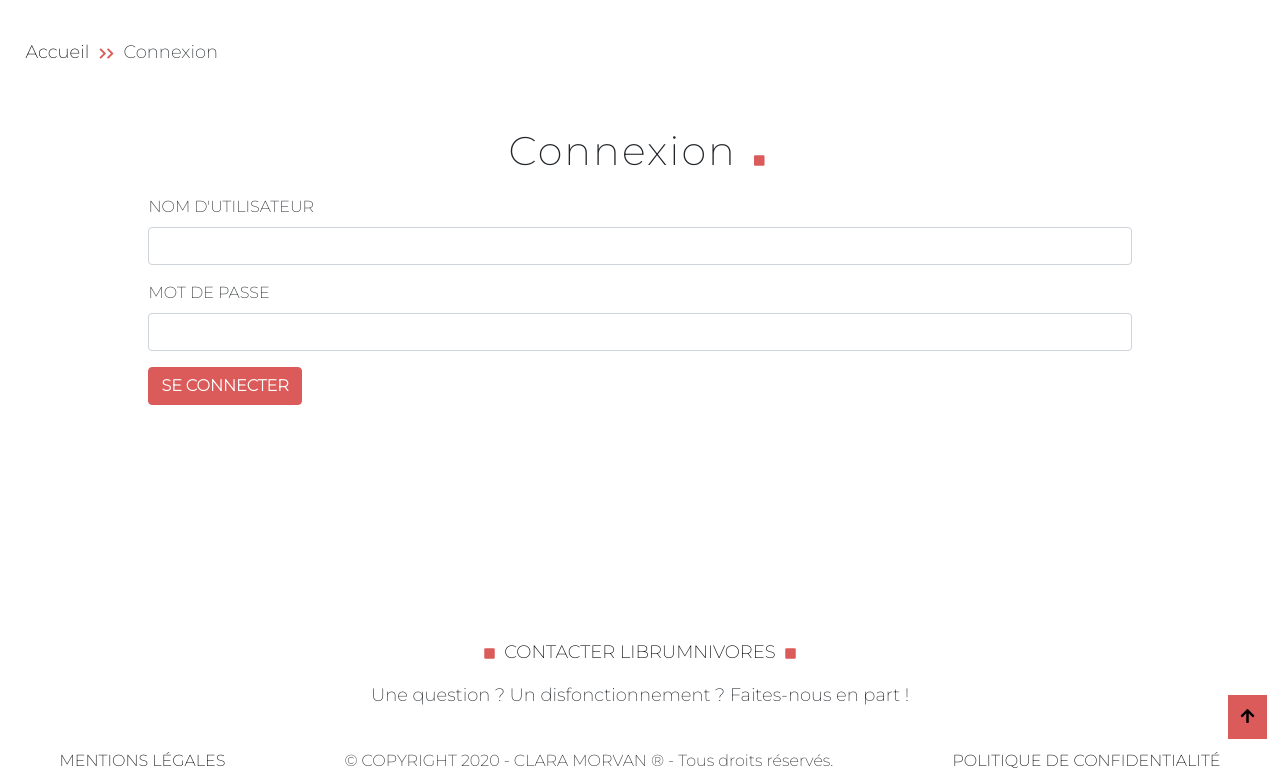
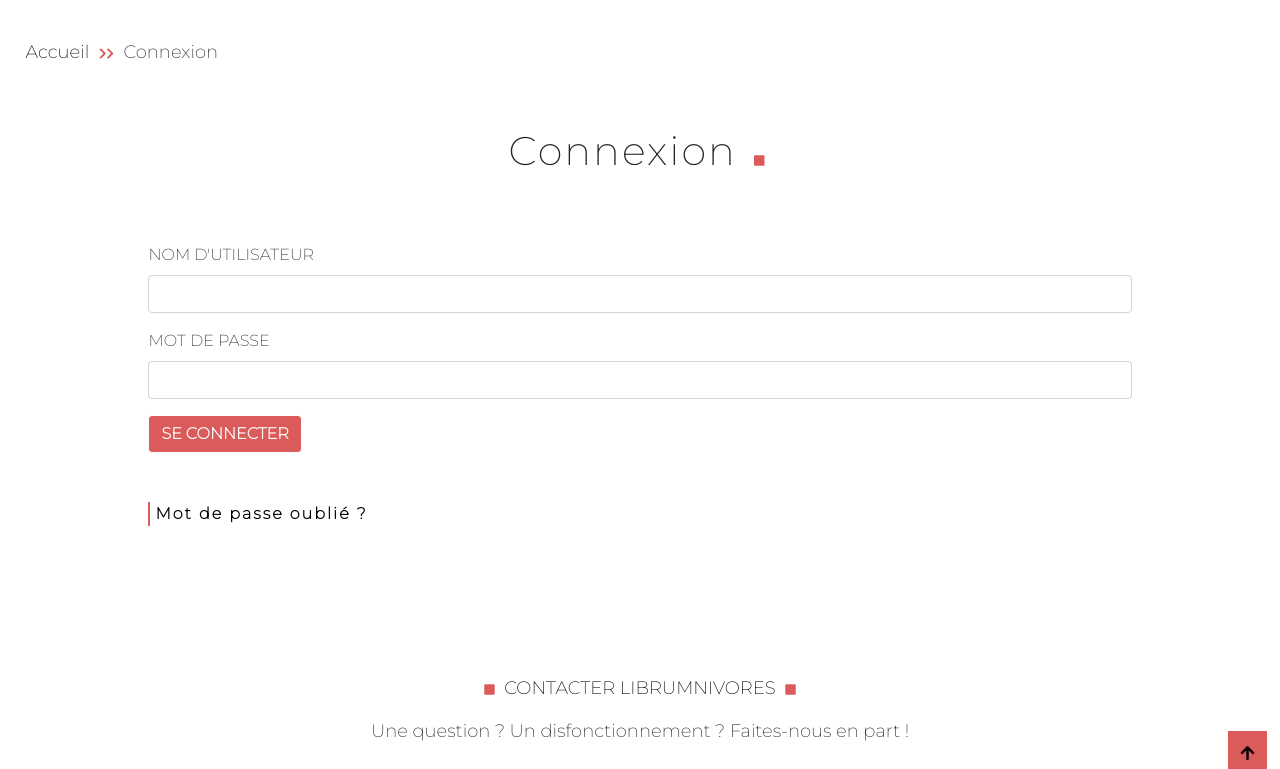
Before and after one commit to claramvn/librumnivores, a PHP site: page /index.php?action=connection in a window 1280 px wide. Shown: the part 187-956 px from the top of the page. Run offline with PHP 8.4, Linux system fonts and the light colour scheme; some web fonts are replaced.

Commit message:
display adjustments

```diff
--- a/App/View/connection.php
+++ b/App/View/connection.php
@@ -13,14 +13,14 @@ $title = 'Connexion';
 
     <!-- FORM -->
     <div id="connection" class="display_form">
-        <h1>Connexion <span class="red"><i class="fas fa-square"></i></span></h1>
+        <h1>Connexion <span class="red"><i class="fas fa-square"></i></span></h1><br/><br/>
         <form action="index.php?action=connection" method="post">
             <div class="form-group">
-                <label for="user_name">NOM D'UTILISATEUR</label>
+                <label>NOM D'UTILISATEUR</label>
                 <input type="text" class="form-control" id="user_name_connection" name="user_name" value="<?= $name?>" required>
             </div>
                 <div class="form-group">
-                <label for="user_pass">MOT DE PASSE</label>
+                <label>MOT DE PASSE</label>
                 <input type="password" class="form-control" id="user_pass_connection" name="user_pass" required>
             </div>
             <button id="button_connection" name="button_connection" type="submit" class="btn btn-primary">SE CONNECTER</button>
@@ -31,6 +31,8 @@ $title = 'Connexion';
             <div class="errors"><?= implode('<br/>', $errors) ?></div><br /><br />
         <?php } ?>
 
+        <div id="link_reset_pass_request"><a href="index.php?action=resetPassRequest">Mot de passe oublié ?</a></div>
+
     </div>
 </div>
 
--- a/App/View/contact.php
+++ b/App/View/contact.php
@@ -16,15 +16,15 @@ $title = 'Contact';
         <h1>Contact <span class="red"><i class="fas fa-square"></i></span></h1>
         <form action="index.php?action=contact<?php if(isset($_GET['f'])){ echo '&amp;f=' . $this->cleanParam($_GET['f']);}?>" method="post">
             <div class="form-group">
-                <label for="user_name">NOM D'UTILISATEUR <span class="asterisk">*</span></label>
+                <label>NOM D'UTILISATEUR <span class="asterisk">*</span></label>
                 <input type="text" class="form-control" id="user_name_contact" name="user_name" value="<?= $name ?>" required>
             </div>
             <div class="form-group">
-                <label for="user_email">E-MAIL<span class="asterisk">*</span></label>
+                <label>E-MAIL<span class="asterisk">*</span></label>
                 <input type="email" class="form-control" id="user_email_contact" name="user_email" value="<?= $email ?>" required>
             </div>
             <div class="form-group">
-            <label for="user_message">MESSSAGE<span class="asterisk">*</span></label>
+            <label>MESSSAGE<span class="asterisk">*</span></label>
             <textarea class="form-control" id="user_message" name="user_message" rows="8" minlength="15" required><?= $message ?></textarea>
             </div>
             <div id="mentions_required"><p><span class="asterisk">*</span> OBLIGATOIRE</div>
--- a/App/View/home.php
+++ b/App/View/home.php
@@ -22,7 +22,7 @@ $title = 'Accueil';
 <div class="features_right">
     <h1>02<span class="red"><i class="fas fa-square"></i></span></h1>
     <h2>SOUHAITS</h2><br/><br/>
-    <h3>Profitez de la rubrique des souhaits afin d'y ajouter les différents ouvrages qu'il vous plairait d'acquérir, de lire ou bien même de dévorer.
+    <h3>Profitez de la rubrique des souhaits afin d'y ajouter les différents ouvrages qu'il vous plairait d'acquérir, de lire ou bien même de dévorer.</h3>
 </div>
 <div class="features">
     <h1>03<span class="red"><i class="fas fa-square"></i></span></h1>
@@ -32,7 +32,7 @@ $title = 'Accueil';
 <div class="features_right">
     <h1>04<span class="red"><i class="fas fa-square"></i></span></h1>
     <h2>PRÊTS</h2><br/><br/>
-    <h3>Indiquez dans la rubrique des prêts les ouvrages que vous avez généreusement prétés à vos proches, amis, collègues, voisins. N'accusez plus votre belle-mère d'appropriation de biens appartenant à autrui !
+    <h3>Indiquez dans la rubrique des prêts les ouvrages que vous avez généreusement prétés à vos proches, amis, collègues, voisins. N'accusez plus votre belle-mère d'appropriation de biens appartenant à autrui !</h3>
 </div>
 
 <!-- DARK MODE -->
--- a/Public/css/style.css
+++ b/Public/css/style.css
@@ -7,7 +7,7 @@ body {
 }
 
 * {
-    box-sizing: 0;
+    box-sizing: border-box;
 }
 
 a,
@@ -44,10 +44,12 @@ a:hover {
 #button_add,
 #button_update_profil,
 #button_updates_book,
-#button_search_engine {
+#button_search_engine,
+#button_reset_pass,
+#button_reset_pass_request {
     font-weight: bold;
     background: #DA5B5A !important;
-    border-color: #DA5B5A !important;
+    border-color: initial !important;
 }
 
 #button_close,
@@ -56,12 +58,12 @@ a:hover {
     font-size: 25px;
     background: #f5f5f7;
     font-weight: normal !important;
-    border-color: #f5f5f7 !important;
+    border-color: initial !important;
 }
 
 #btn_delete_account {
     background: #bb2a2a !important;
-    border-color: #bb2a2a !important;
+    border-color: initial !important;
 }
 
 
@@ -418,7 +420,8 @@ header {
     text-align: center;
     border-radius: 15px;
     background: black;
-    border: 1px solid black;
+    border: 1px solid;
+    border-color: inherit;
 }
 
 .errors_triangle,
@@ -519,14 +522,22 @@ header {
     border-bottom: 1px solid;
 }
 
+.bookshelf_search_details {
+    font-size: 12px !important;
+}
+
+.red_dash {
+    font-size: 5px;
+    color: #d54444;
+}
+
 .activate {
     padding-left: 0.8% !important;
     border-left: 5px solid #d54444 !important;
 }
 
 .desactivate {
-    padding-left: none !important;
-    border-left: none !important;
+    border-left: inherit !important;
 }
 
 /************************* PAGINATION *************************/
@@ -540,7 +551,6 @@ header {
 .page-link,
 .page-link a {
     color: black !important;
-    border-color: none !important;
 }
 
 .page-item.active .page-link {
@@ -607,6 +617,18 @@ header {
 
 .bad {
     border: 3px dotted #DA5B5A;
+}
+
+#link_reset_pass_request {
+    margin-top: 5%;
+    padding-left: 5px;
+    font-weight: bold;
+    letter-spacing: 2px;
+    border-left: 2px solid #DA5B5A;
+}
+
+#instructions {
+    text-align: center;
 }
 
 /************************* UPDATE PROFIL PAGE *************************/
```
Also changed, not shown: App/View/register.php (+5 -5 lines), App/View/updateProfil.php (+5 -5 lines).
